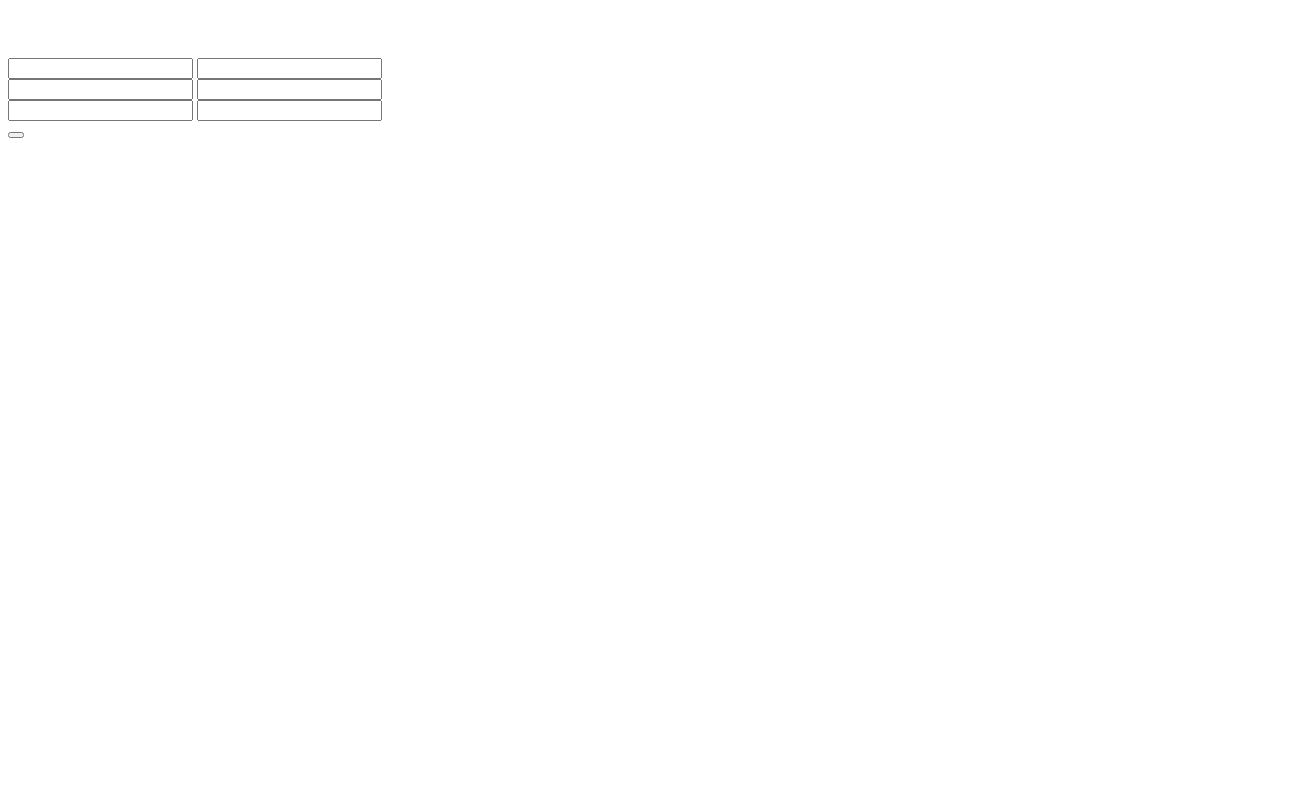
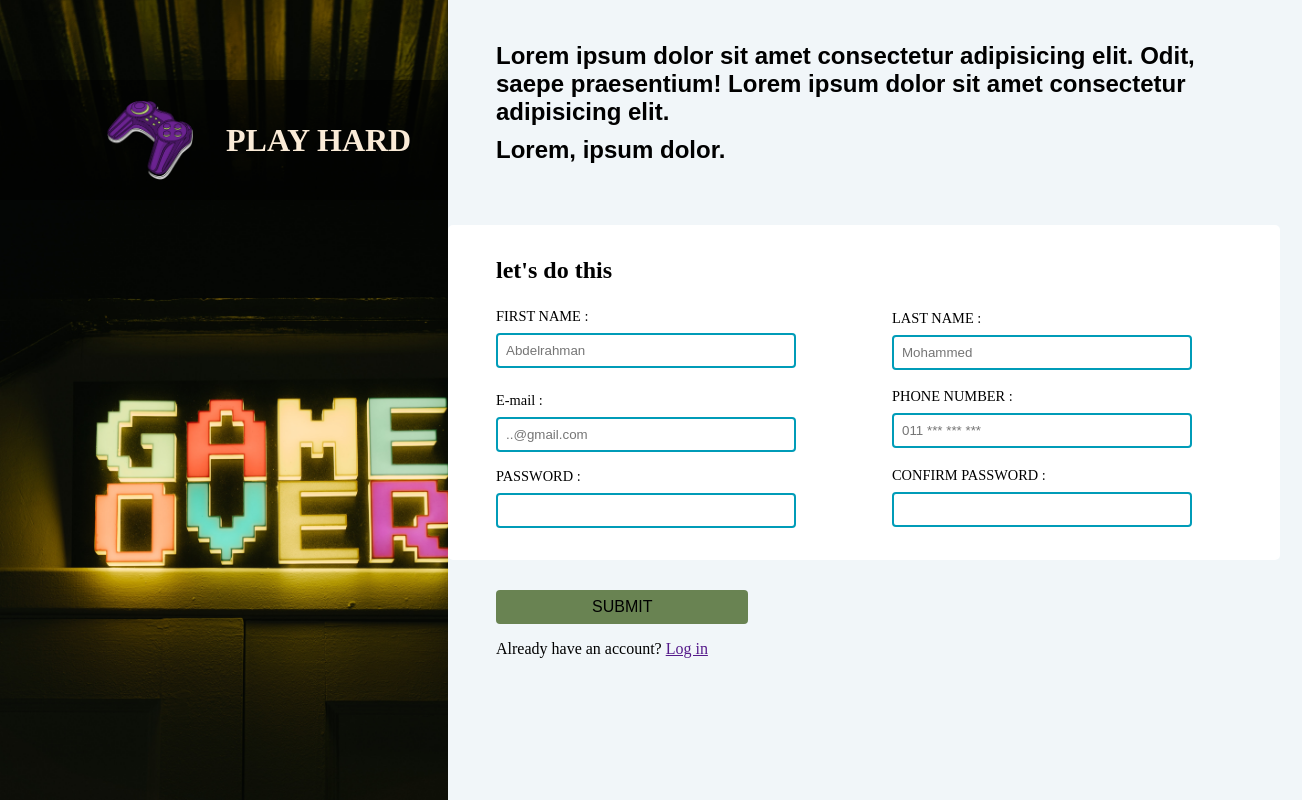
Before and after one commit to Wespro/Project-Sign-Up-Form-TOP, a plain HTML site: page index.html in a window 1280 px wide. Shown: the whole page, 1302 px wide, since content can reach past the window. Drawn offline with Linux system fonts and the light colour scheme.

Commit message:
Add css styles

```diff
--- a/index.html
+++ b/index.html
@@ -10,45 +10,99 @@
 
   <body>
     <section class="leftSide">
-      <h1></h1>
-      <img src="" alt="" />
-    </section>
-    <section class="rightSide">
-      <head>
-        <h2></h2>
-        <h2></h2>
+      <h1>
+        <img
+          class="logo"
+          src="./imgs/logo/vecteezy_gaming-console-illustration-isolated-on-png-transparent_15370017_345.png"
+          alt="logo"
+        />
+        PLAY HARD
+      </h1>
+      <div class="logoRectangle"></div>
+
       <div class="credit">
         <p></p>
         <p></p>
       </div>
-      </head>
+    </section>
+    <section class="rightSide">
+      <div class="top">
+        <h2>
+          Lorem ipsum dolor sit amet consectetur adipisicing elit. Odit, saepe
+          praesentium! Lorem ipsum dolor sit amet consectetur adipisicing elit.
+        </h2>
+        <h2>Lorem, ipsum dolor.</h2>
+      </div>
+      <div class="form-wrapper">
+        <h2>let's do this</h2>
         <form action="" method="post">
-        <div class="fullName">
-          <label for=""></label>
-          <input type="text" name="" id="" />
-
-          <label for=""></label>
-          <input type="text" name="" id="" />
+          <div class="formInner">
+            <div class="row fullName">
+              <div class="a firsName">
+                <label for="firstName">FIRST NAME : </label>
+                <input
+                  type="text"
+                  name="firstName"
+                  id="firstName"
+                  placeholder="Abdelrahman"
+                  required
+                />
+                <span></span>
+              </div>
+              <div class="a email">
+                <label for="email">E-mail : </label>
+                <input
+                  type="email"
+                  name="email"
+                  id="email"
+                  placeholder="..@gmail.com"
+                  required
+                />
+              </div>
+              <div class="a password">
+                <label for="passowrd">PASSWORD :</label>
+                <input type="password" name="passowrd" id="passowrd" required />
+              </div>
             </div>
 
-        <div class="contact">
-          <label for=""></label>
-          <input type="text" name="" id="" />
+            <div class="row contact">
+              <div class="a lastName">
+                <label for="lastName">LAST NAME : </label>
+                <input
+                  type="text"
+                  name="lastName"
+                  id="lastName"
+                  placeholder="Mohammed"
+                  required
+                />
+              </div>
 
-          <label for=""></label>
-          <input type="text" name="" id="" />
+              <div class="a phone">
+                <label for="phone">PHONE NUMBER : </label>
+                <input
+                  type="tel"
+                  name="phone"
+                  id="phone"
+                  placeholder="011 *** *** ***"
+                  required
+                />
               </div>
-        <div class="pass">
-          <label for=""></label>
-          <input type="text" name="" id="" />
-
-          <label for=""></label>
-          <input type="text" name="" id="" />
+              <div class="a c-password">
+                <label for="c-passowrd"> CONFIRM PASSWORD :</label>
+                <input
+                  type="password"
+                  name="c-passowrd"
+                  id="c-passowrd"
+                  required
+                />
+              </div>
+            </div>
+          </div>
+          <div class="submit">
+            <button type="submit">SUBMIT</button>
+            <p>Already have an account? <a href="">Log in</a></p>
           </div>
         </form>
-      <div class="submit">
-        <button type="submit"></button>
-        <p><a href=""></a></p>
       </div>
     </section>
   </body>
--- a/styles.css
+++ b/styles.css
@@ -0,0 +1,127 @@
+* {
+  margin: 0;
+  padding: 0;
+  box-sizing: border-box;
+}
+body {
+  display: flex;
+  background-color: #f1f6f9;
+}
+.leftSide {
+  background-image: url(./imgs/pexels-cottonbro-studio-4835419.jpg);
+  background-size: cover;
+  width: max(10000px, 2px);
+  height: 100vh;
+  position: relative;
+}
+
+.logo {
+  width: 120px;
+}
+.leftSide h1 {
+  position: absolute;
+  top: 80px;
+  left: 90px;
+  display: flex;
+  gap: 1rem;
+  color: antiquewhite;
+  align-items: center;
+  z-index: 1;
+  font-size: 2rem;
+}
+.logoRectangle {
+  background-color: black;
+  height: 120px;
+  opacity: 0.5;
+  position: relative;
+  top: 80px;
+}
+.rightSide {
+  display: flex;
+  flex-direction: column;
+  gap: 1.2rem;
+}
+.top {
+  padding: 2rem 3rem;
+}
+.top h2 {
+  margin: 10px 0;
+  font-family: sans-serif;
+}
+.form-wrapper {
+  background-color: #ffffff;
+  border-radius: 5px;
+  padding: 2rem 3rem;
+  width: 65vw;
+}
+form {
+  display: flex;
+  position: relative;
+  gap: 1rem;
+}
+.form-wrapper h2 {
+  margin: 0 0 0.5rem;
+}
+.formInner {
+  display: flex;
+  flex-wrap: wrap;
+
+  width: 100%;
+  gap: 6rem;
+}
+
+.row {
+  display: flex;
+  flex-direction: column;
+  justify-content: space-around;
+}
+.a {
+  display: flex;
+  flex-direction: column;
+  gap: 0.5rem;
+}
+input {
+  padding: 0.5rem;
+  width: 300px;
+  height: 35px;
+  border: 2px solid;
+  opacity: 0.3;
+  border-radius: 4px;
+}
+
+input:valid {
+  border: 2px solid rgb(3, 204, 3);
+  opacity: 1;
+}
+input:invalid {
+  border: 2px solid rgb(0, 156, 184);
+  opacity: 1;
+}
+label {
+  font-size: 0.9rem;
+  margin-top: 1rem;
+}
+.submit {
+  display: flex;
+  flex-direction: column;
+  align-items: start;
+  justify-content: flex-start;
+  gap: 1rem;
+  width: 63vw;
+  position: absolute;
+  bottom: -130px;
+}
+.submit button {
+  padding: 0.5rem 6rem;
+  font-size: 1rem;
+  border: none;
+  background-color: #698352;
+  border-radius: 4px;
+}
+.submit button:hover {
+  background-color: #6e994a;
+}
+
+/* @media only screen and () {
+
+} */
```
Lines whose indentation alone changed are shown as unchanged.
